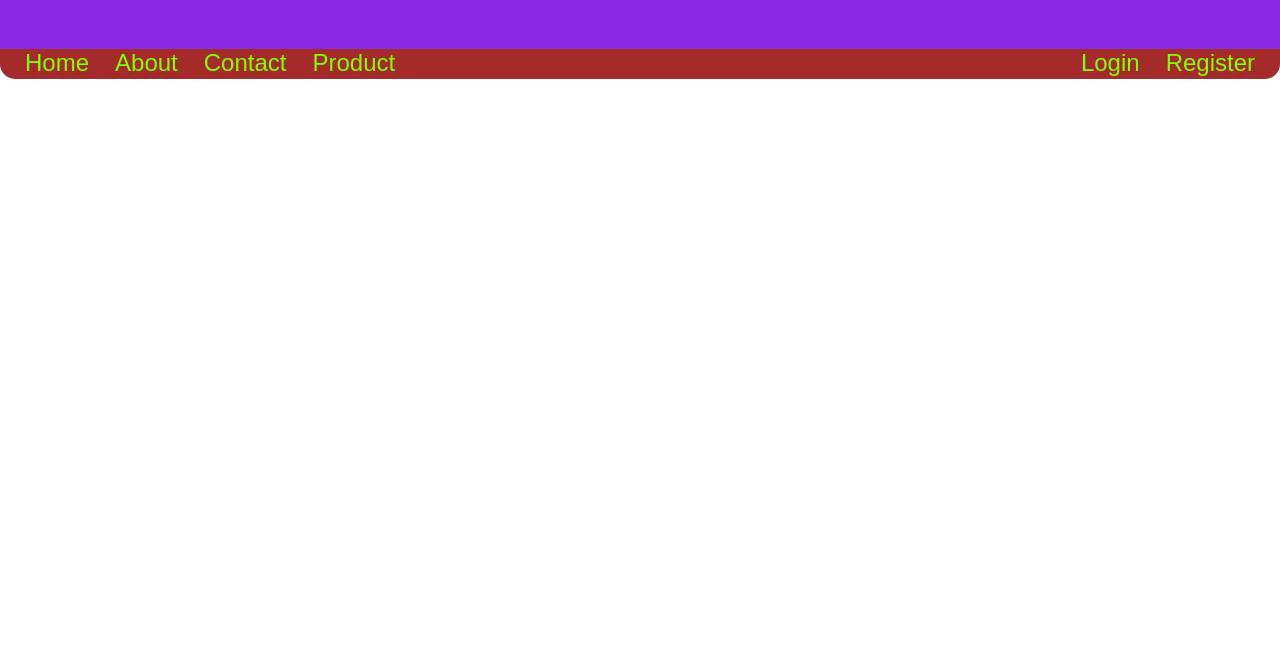
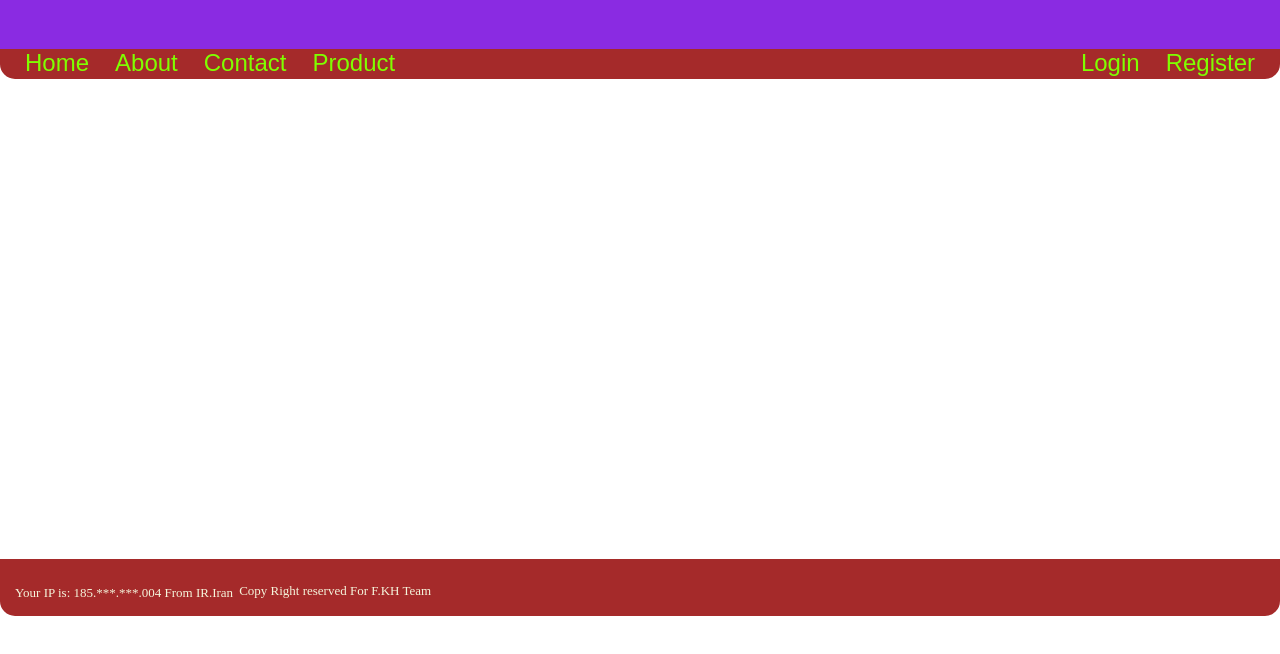
Before and after one commit to Farhad-Khani/MyRepo1, a plain HTML site: page index.html in a window 1280 px wide. Shown: the part 88-742 px from the top of the page. Drawn offline with Linux system fonts and the light colour scheme.

Commit message:
Sunday 1:05AM

```diff
--- a/css/site.css
+++ b/css/site.css
@@ -17,7 +17,6 @@ body {
     background-color: brown;
     font-size: x-large;
     border-radius: 0 0 15px 15px;
-
     padding: 15px; /**********  چرا ***********/
     /* height: 50px; */
 }
@@ -44,3 +43,31 @@ a {
     font-family: Arial, Helvetica, sans-serif;
     padding: 10px;
 }
+
+.footer{
+    position: relative;
+    background-color: brown;
+    font-size: x-large;
+    border-radius: 0 0 15px 15px;
+    padding: 15px; /**********  چرا ***********/
+    /* height: 50px; */
+    top: auto;
+    margin-top: 37.5%;
+}
+
+.ip{
+    display: inline-block;
+    position: sticky;
+    top: 100%;
+    font-size: small;
+    color: beige;
+    text-align: start;
+}
+
+.center{
+   display: inline-block;
+    top: 100%;
+    font-size: small;
+    color: beige;
+    text-align: end ;
+}
--- a/index.html
+++ b/index.html
@@ -28,7 +28,12 @@
     </div>
 
     <div class="footer">
-
+        <div class="ip">
+            Your IP is: 185.***.***.004 From IR.Iran
+        </div>
+        <div class="center">
+            Copy Right reserved For F.KH Team
+        </div>
     </div>
 </body>
 
```
